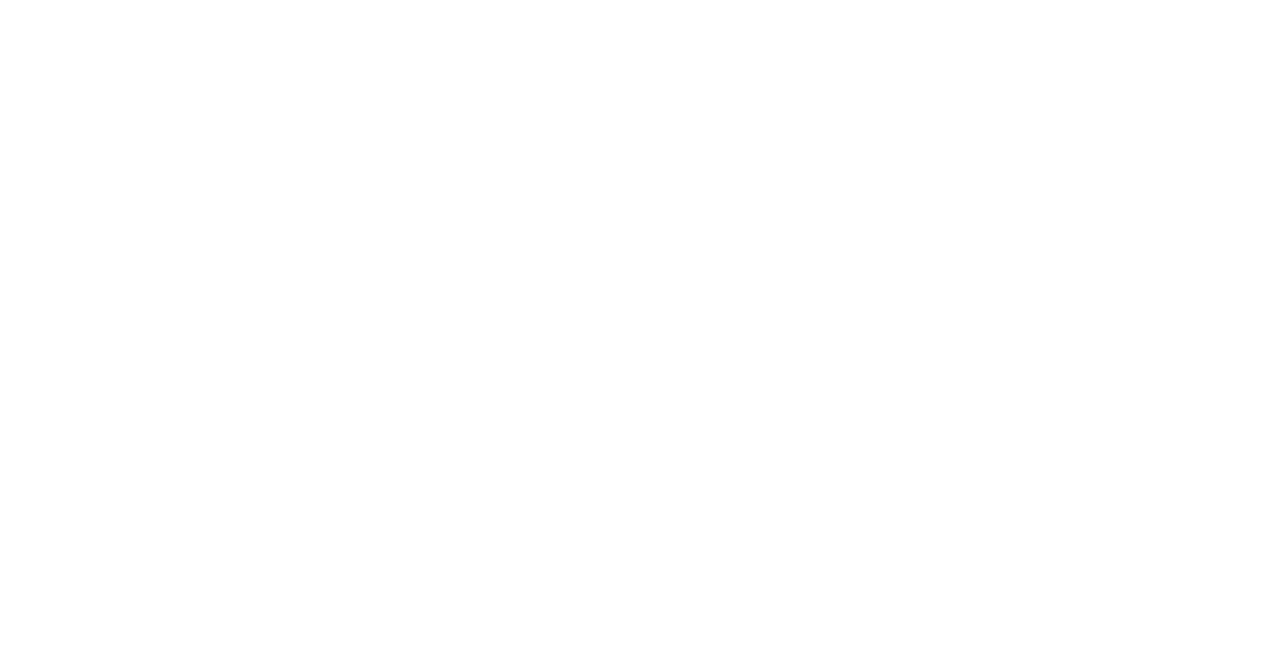
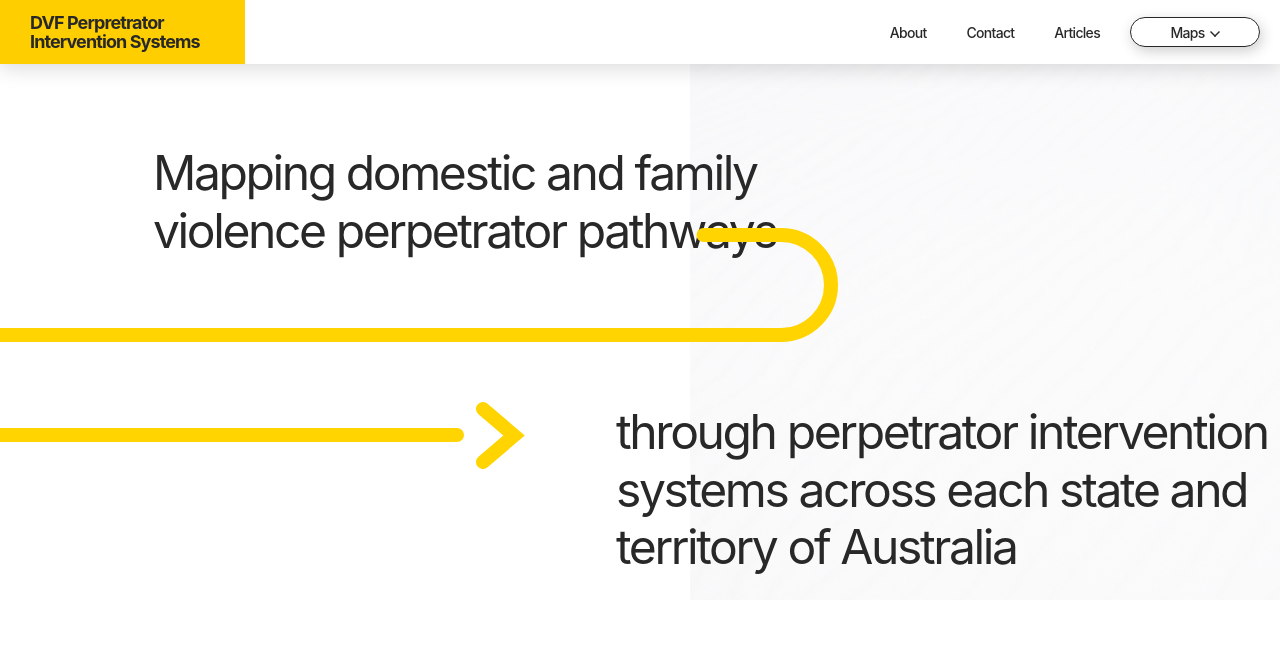
Before and after one commit to igorburenko/Kodo-Frontend-Test-Task, a website built with webpack: page src/index.html in a window 1280 px wide. Built offline with nearby package versions, Linux system fonts and the light colour scheme; a web font is replaced by a local one.

Commit message:
feat: create header and arrow block

```diff
--- a/package.json
+++ b/package.json
@@ -46,6 +46,7 @@
     "postcss-loader": "^3.0.0",
     "sass-loader": "^8.0.0",
     "style-loader": "^1.1.2",
+    "url-loader": "^4.1.0",
     "webpack": "^4.41.5",
     "webpack-cli": "^3.3.10",
     "webpack-dev-server": "^3.11.0",
--- /dev/null
+++ b/src/assets/scss/modules/header.scss
@@ -0,0 +1,107 @@
+@import "./../utils/vars";
+
+.header {
+  position: fixed;
+  top: 0;
+  left: 50%;
+  transform: translateX(-50%);
+  z-index: 10;
+  background-color: $white-bg-color;
+  height: 64px;
+  width: 100vw;
+  box-shadow: 0 4px 20px rgba(0, 0, 0, 0.15);
+  display: flex;
+  justify-content: space-between;
+  max-width: 1440px;
+
+  .header__burger {
+    display: none;
+    margin-top: auto;
+    margin-bottom: auto;
+    margin-right: 30px;
+    background-color: #FFFFFF;
+    width: 26px;
+    height: 20px;
+    background-image: url("/assets/img/svg/hamburger.svg");
+    background-repeat: no-repeat;
+    @media screen and (max-width: $tableWidth) {
+      display: block;
+    }
+  }
+
+  .header__logo {
+    background-color: $yellow-logo-color;
+    width: 245px;
+    height: 100%;
+    @media screen and (max-width: $tableWidth) {
+      width: 200px;
+    }
+
+    .logo__title {
+      position: absolute;
+      height: 64px;
+      left: 30px;
+      top: 0;
+      font-weight: bold;
+      font-size: 18px;
+      line-height: 19px;
+      display: flex;
+      align-items: center;
+      letter-spacing: -0.05em;
+      @media screen and (max-width: $tableWidth) {
+        font-size: 14px;
+        line-height: 16px;
+      }
+    }
+  }
+
+  .header__nav {
+    display: flex;
+    align-items: center;
+    @media screen and (max-width: $tableWidth) {
+      display: none;
+    }
+
+    .nav__link {
+      font-weight: 500;
+      font-size: 14px;
+      line-height: 17px;
+      display: flex;
+      align-items: center;
+      text-align: center;
+      letter-spacing: -0.05em;
+      margin-right: 40px;
+      cursor: pointer;
+
+      &:nth-last-child(2) {
+        margin-right: 30px;
+      }
+    }
+
+    .nav__dropdown {
+      @extend .nav__link;
+      width: 130px;
+      height: 30px;
+      text-align: center;
+      margin-right: 20px;
+      display: flex;
+      justify-content: center;
+      align-content: center;
+      border: 1px solid $mainFontColor;
+      box-shadow: 2px 4px 14px rgba(0, 0, 0, 0.2);
+      border-radius: 40px;
+      position: relative;
+
+      &::after {
+        content: '';
+        margin-top: 3px;
+        margin-left: 5px;
+        width: 10px;
+        height: 6px;
+        background-image: url("/assets/img/svg/arrow-header.svg");
+        background-repeat: no-repeat;
+        transition: transform .2s linear;
+      }
+    }
+  }
+}
--- /dev/null
+++ b/src/assets/scss/modules/motto-arrow.scss
@@ -0,0 +1,72 @@
+@import "./../utils/vars";
+
+.motto {
+  min-height: 600px;
+  padding-top: 64px;
+  display: flex;
+  flex-wrap: wrap;
+
+  .motto__background {
+    width: 590px;
+    max-width: 50%;
+    height: 664px;
+    position: absolute;
+    top: 0;
+    right: 0;
+    background-image: url("/assets/img/jpg/background-moto.jpg");
+    z-index: -1;
+    @media screen and (max-width: $tableWidth) {
+      left: 200px;
+      max-width: 100%;
+    }
+  }
+
+  .motto__arrow {
+    position: relative;
+    display: contents;
+    height: 100%;
+    width: 100%;
+
+    .arrow__tracer {
+      position: absolute;
+      top: 38%;
+      right: 34.5%
+    }
+
+    .arrow__head {
+      position: absolute;
+      top: 67%;
+      right: 59%;
+    }
+  }
+  .motto__text{
+
+    max-width: 678px;
+    width: 60%;
+    min-height: 138px;
+    font-weight: 500;
+    font-size: 48px;
+    line-height: 120%;
+    letter-spacing: -0.05em;
+    @media screen and (max-width: $smDesktopWidth) {
+      font-size: 30px;
+    }
+    @media screen and (max-width: $tableWidth) {
+      font-size: 24px;
+    }
+  }
+  .motto__text_left {
+    @extend .motto__text;
+    margin-left: 153px;
+    margin-top: 80px;
+    padding-bottom: 30px;
+
+
+  }
+
+  .motto__text_right {
+    @extend .motto__text;
+    margin-left: 616px;
+    margin-top: 90px;
+  }
+}
--- a/src/assets/scss/style.scss
+++ b/src/assets/scss/style.scss
@@ -1,5 +1,8 @@
 @import "utils/vars";
 @import "utils/reset";
+@import "modules/header";
+@import "modules/motto-arrow";
+
 
 html {
   line-height: $mainLineHeight;
@@ -25,44 +28,59 @@ body {
   font-weight: $mainFontWeight;
   -webkit-font-smoothing: antialiased;
   -moz-osx-font-smoothing: grayscale;
+  min-height: 100vh;
+  //min-width: 100vh;
+  overflow: hidden;
+
+  a {
+    color: $mainFontColor;
+  }
 }
 
 section,
 .section {
   position: relative;
+  width: 100vw;
+  overflow: hidden;
+  max-width: 1440px;
+
   //padding: 40px 0;
-  @media screen and (max-width: $smDesktopWidth) {
-    //padding: 36px 0;
-  }
-  @media screen and (max-width: $tableWidth) {
-    //padding: 28px 0;
-  }
-  @media screen and (max-width: $phoneWidth) {
-    //padding: 20px 0;
-  }
+  //@media screen and (max-width: $smDesktopWidth) {
+  //  //padding: 36px 0;
+  //}
+  //@media screen and (max-width: $tableWidth) {
+  //  //padding: 28px 0;
+  //}
+  //@media screen and (max-width: $phoneWidth) {
+  //  //padding: 20px 0;
+  //}
 }
 
 .wrapper {
   display: flex;
   flex-direction: column;
+  align-items: center;
   margin: 0 auto;
-  min-height: 100vh;
-  min-width: 100vh;
+  max-width: 1440px;
+  width: 100%;
+  overflow: hidden;
 }
 
 .container {
   width: 100%;
+  height: 100%;
   flex: 0 0 auto;
   position: relative;
   margin: 0 auto;
   max-width: 1440px;
+  overflow: hidden;
 
-  @media screen and (max-width: 1024px) {
-  }
-  @media screen and (max-width: 768px) {
-  }
-  @media screen and (max-width: 500px) {
-  }
-  @media screen and (max-width: 374px) {
-  }
+  //@media screen and (max-width: 1024px) {
+  //}
+  //@media screen and (max-width: 768px) {
+  //}
+  //@media screen and (max-width: 500px) {
+  //}
+  //@media screen and (max-width: 374px) {
+  //}
 }
--- a/src/assets/scss/utils/reset.scss
+++ b/src/assets/scss/utils/reset.scss
@@ -24,7 +24,7 @@ time, mark, audio, video {
 // Links
 a {
   text-decoration: none;
-  &:active, &:hover {
+  &:active, &:hover &:visited, &:focus {
     outline: 0;
   }
 }
--- a/src/assets/scss/utils/vars.scss
+++ b/src/assets/scss/utils/vars.scss
@@ -1,8 +1,9 @@
+@import url('https://rsms.me/inter/inter.css');
 /* Vars:
 
    ========================================================================== */
 // Font
-$mainFont                : Inter, Arial, sans-serif;
+$mainFont                : 'Inter', sans-serif;
 
 // Size
 $mainFontColor           : #282828;
@@ -13,7 +14,7 @@ $mainLineHeight          : 150%;
 
 $desktopWidth            : 1280px;
 $smDesktopWidth          : 1024px;
-$tableWidth              : 768px;
+$tableWidth              : 767px;
 $smTableWidth            : 640px;
 $phoneWidth              : 480px;
 $smPhoneWidth            : 320px;
@@ -25,6 +26,7 @@ $smPhoneWidth            : 320px;
 
 // Main color
 $default-bg-color        : #E5E5E5;
+$white-bg-color          : #FFFFFF;
 $yellow-logo-color       : #FFCE00;
 $first-bg-color          : #FFD400;
 $second-bg-color         : #545454;
--- a/src/index.html
+++ b/src/index.html
@@ -1,14 +1,55 @@
 <!DOCTYPE html>
 <html lang="en">
 <head>
-  <meta charset="UTF-8"/>
-  <meta name="viewport" content="width=device-width, initial-scale=1.0"/>
-  <meta http-equiv="X-UA-Compatible" content="ie=edge"/>
-  <title>Kodo-Frontend-Test-Task</title>
-<!--  <link href="https://fonts.googleapis.com/icon?family=Material+Icons" rel="stylesheet">-->
+    <meta charset="UTF-8"/>
+    <meta name="viewport" content="width=device-width, initial-scale=1.0"/>
+    <meta http-equiv="X-UA-Compatible" content="ie=edge"/>
+    <title>Kodo-Frontend-Test-Task</title>
 </head>
 <body>
-<div class="container">
+<div class="wrapper">
+    <header class="header">
+        <a href="#home" class="anchor-link">
+            <div class="header__logo">
+                <h1 class="logo__title">DVF Perpretrator <br/>Intervention Systems</h1>
+            </div>
+        </a>
+        <button class="header__burger"></button>
+        <ul class="header__nav">
+            <li class="nav__link">About</li>
+            <li class="nav__link">Contact</li>
+            <li class="nav__link">Articles</li>
+            <li class="nav__dropdown">Maps
+                <!--            <ul class="header__dropdown">-->
+                <!--              <li class="dropdown__item">New South Wales</li>-->
+                <!--              <li class="dropdown__item">Victoria</li>-->
+                <!--              <li class="dropdown__item">Queensland</li>-->
+                <!--              <li class="dropdown__item">South Australia</li>-->
+                <!--              <li class="dropdown__item">Northern Territory</li>-->
+                <!--              <li class="dropdown__item">Tasmania</li>-->
+                <!--              <li class="dropdown__item">ACT</li>-->
+                <!--              <li class="dropdown__item">Western Australia</li>-->
+                <!--            </ul>-->
+            </li>
+        </ul>
+    </header>
+    <section class="motto">
+        <div class="motto__background"></div>
+        <div class="motto__arrow">
+            <img src="/assets/img/svg/arrow-tracer.svg" alt="arrow" class="arrow__tracer">
+            <img src="/assets/img/svg/arrow-head.svg" alt="arrow" class="arrow__head">
+        </div>
+
+        <div class="motto__text_left">
+            <h3>Mapping domestic and family violence perpetrator pathways</h3>
+        </div>
+        <div class="motto__text_right">
+            <h3>through perpetrator intervention systems across each state and territory of
+                Australia</h3>
+
+        </div>
+    </section>
+
 </div>
 </body>
 </html>
```
Also changed, not shown: README.md, build/webpack.base.conf.js, src/assets/img/jpg/background-moto.jpg (added), src/assets/img/svg/arrow-head.svg (added), src/assets/img/svg/arrow-header.svg (added), src/assets/img/svg/arrow-tracer.svg (added), src/assets/img/svg/hamburger.svg (added), 4 other files.
